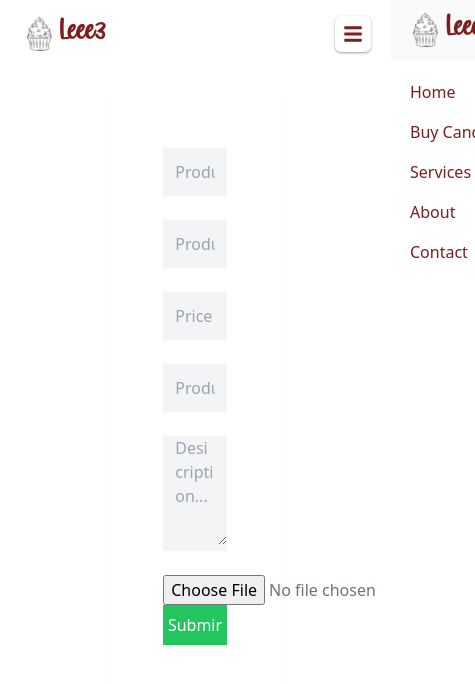
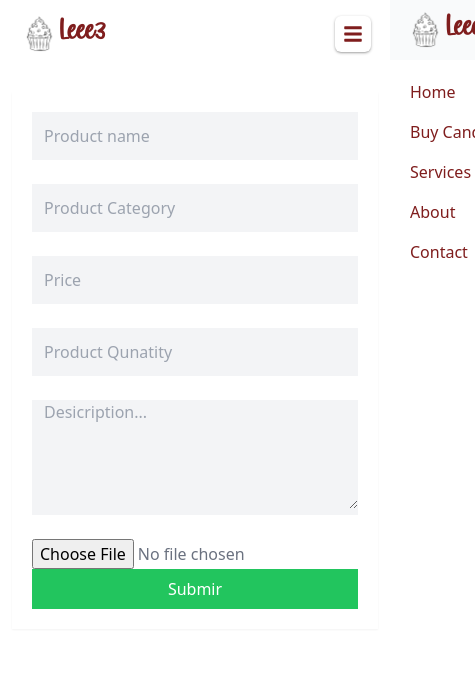
Before and after one commit to Konson22/asrbites, a React (Create React App) app: page /upload in a window 390 px wide. Shown: the top 684 px of the page, 475 px wide, since content can reach past the window. Built offline with nearby package versions, Linux system fonts and the light colour scheme; no server answers.

Commit message:
Update UploadProduct.jsx

```diff
--- a/src/pages/forms/UploadProduct.jsx
+++ b/src/pages/forms/UploadProduct.jsx
@@ -31,7 +31,7 @@
   return (
     <div>
       <Navbar />
-      <div className="w-[45%] mx-auto my-6 bg-white shadow-sm p-14">
+      <div className="md:w-[45%] md:mx-auto mx-3 my-6 bg-white shadow-sm md:p-14 p-5">
         {isLoading && 'LOading....'}
         {message && message}
         <form onSubmit={handleSubmit} encType="multipart/form-data">
```
